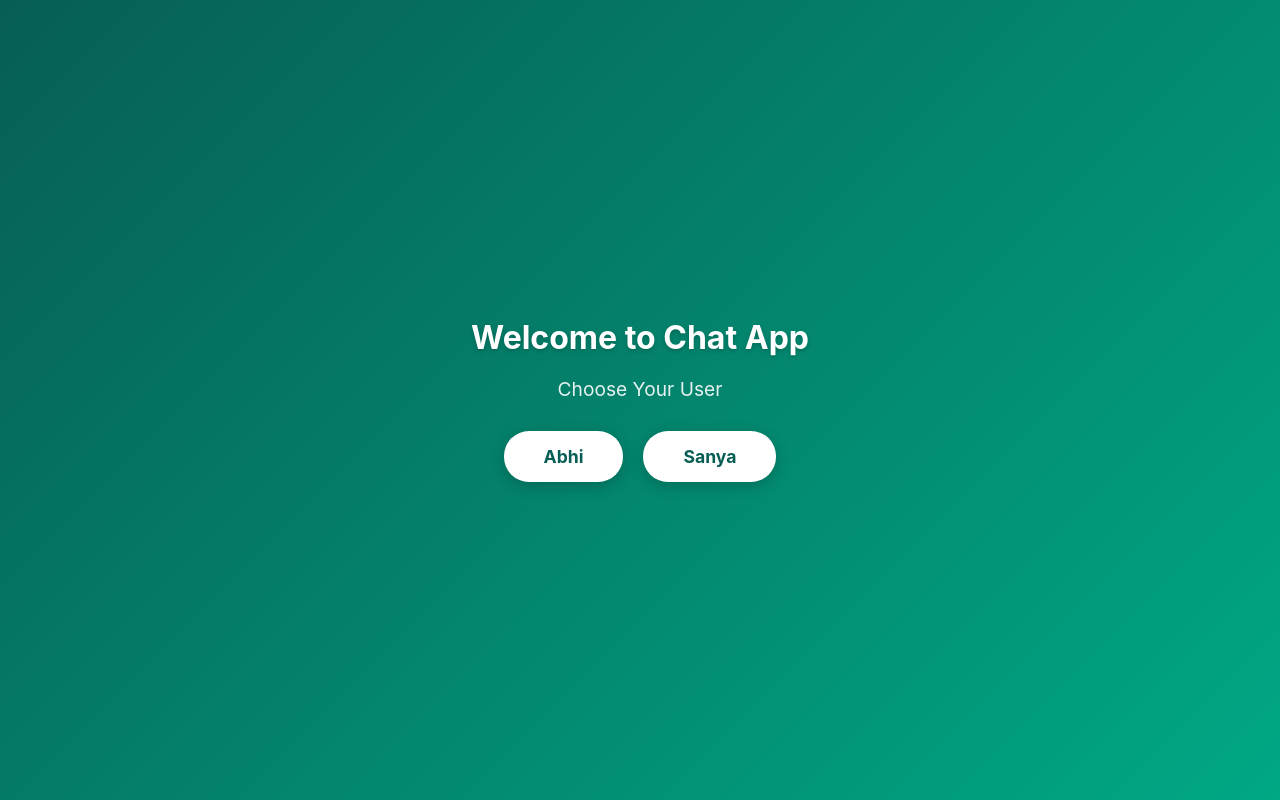
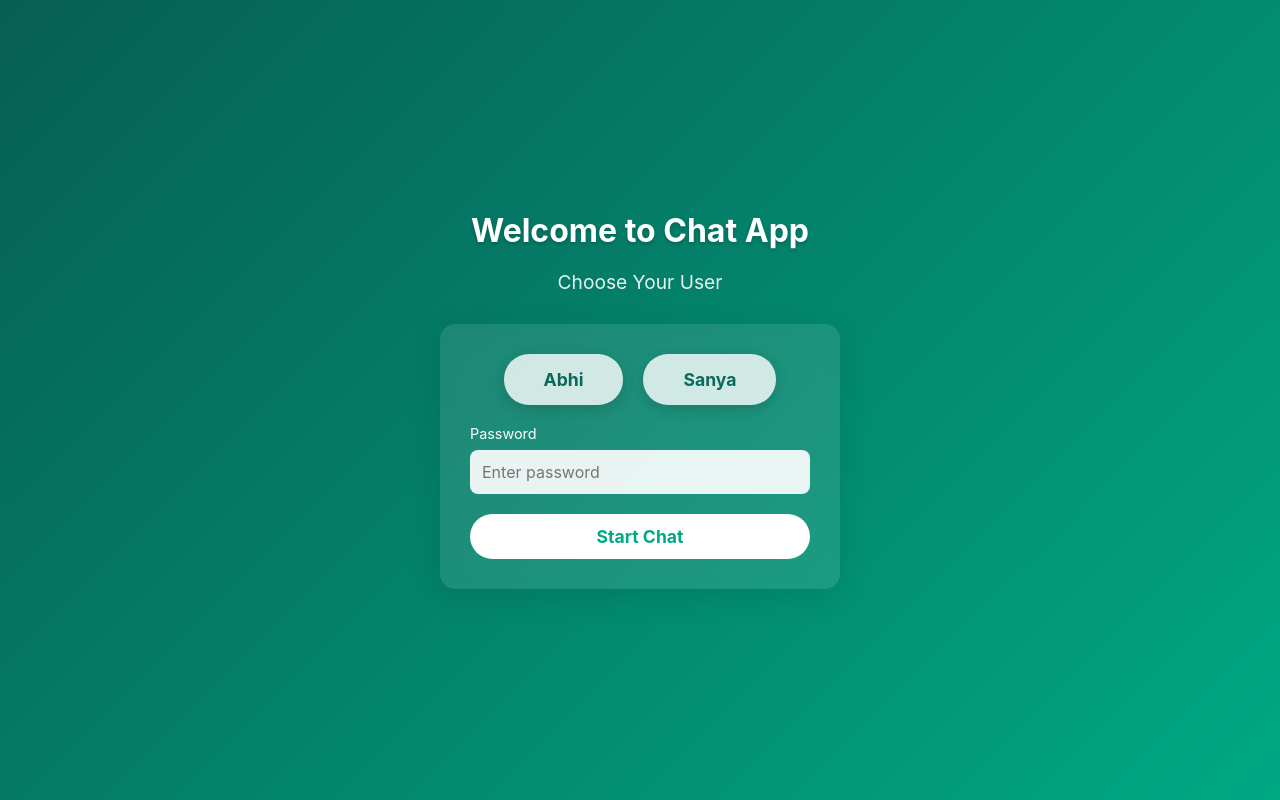
Before and after one commit to Mdazad4153/chat-app, a Flask app: page / in a window 1280 px wide. Run offline with Flask 3, Linux system fonts and the light colour scheme; the visitor is signed in with stand-in values (Sample User, id 1); some libraries are stand-ins or nearby versions.

Commit message:
Added password authentication for user selection

```diff
--- a/app.py
+++ b/app.py
@@ -9,10 +9,10 @@ app = Flask(__name__)
 app.config['SECRET_KEY'] = os.urandom(24)
 socketio = SocketIO(app)
 
-# Fixed users
-USERS = {
-    'Abhi': '415341',
-    'Sanya': '841401'
+# User credentials
+VALID_CREDENTIALS = {
+    'Abhi': '1234',
+    'Sanya': '5678'
 }
 
 # Initialize database
@@ -43,7 +43,7 @@ def login():
         username = request.form['username']
         password = request.form['password']
 
-        if username in USERS and USERS[username] == password:
+        if username in VALID_CREDENTIALS and VALID_CREDENTIALS[username] == password:
             session['username'] = username
             return redirect(url_for('home'))
         else:
@@ -116,9 +116,12 @@ def get_chat_history():
 @app.route('/set_username', methods=['POST'])
 def set_username():
     username = request.form.get('username')
-    if username:
-        session['username'] = username
-        return jsonify({'success': True})
+    password = request.form.get('password')
+
+    if username and password:
+        if username in VALID_CREDENTIALS and VALID_CREDENTIALS[username] == password:
+            session['username'] = username
+            return jsonify({'success': True})
     return jsonify({'success': False})
 
 @socketio.on('connect')
--- a/templates/index.html
+++ b/templates/index.html
@@ -465,11 +465,52 @@
             opacity: 0.9;
         }
 
+        .login-form {
+            background: rgba(255, 255, 255, 0.1);
+            padding: 30px;
+            border-radius: 15px;
+            backdrop-filter: blur(10px);
+            -webkit-backdrop-filter: blur(10px);
+            box-shadow: 0 8px 32px rgba(0,0,0,0.1);
+            width: 100%;
+            max-width: 400px;
+        }
+
+        .form-group {
+            margin-bottom: 20px;
+        }
+
+        .form-label {
+            display: block;
+            color: white;
+            margin-bottom: 8px;
+            font-size: 0.9em;
+            text-align: left;
+        }
+
+        .form-input {
+            width: 100%;
+            padding: 12px;
+            border: none;
+            border-radius: 8px;
+            background: rgba(255, 255, 255, 0.9);
+            color: #333;
+            font-size: 1em;
+            transition: all 0.3s ease;
+        }
+
+        .form-input:focus {
+            outline: none;
+            background: white;
+            box-shadow: 0 0 0 3px rgba(255,255,255,0.3);
+        }
+
         .user-buttons {
             display: flex;
             gap: 20px;
             flex-wrap: wrap;
             justify-content: center;
+            margin-bottom: 20px;
         }
 
         .user-button {
@@ -483,15 +524,64 @@
             box-shadow: 0 4px 15px rgba(0,0,0,0.2);
             color: var(--secondary-color);
             font-weight: bold;
+            opacity: 0.8;
+        }
+
+        .user-button.selected {
+            opacity: 1;
+            transform: translateY(-2px);
+            box-shadow: 0 6px 20px rgba(0,0,0,0.3);
+            background: var(--primary-color);
+            color: white;
         }
 
         .user-button:hover {
             transform: translateY(-2px);
             box-shadow: 0 6px 20px rgba(0,0,0,0.3);
+            opacity: 1;
         }
 
-        .user-button:active {
-            transform: translateY(0);
+        .login-button {
+            background: white;
+            color: var(--primary-color);
+            border: none;
+            padding: 12px 40px;
+            border-radius: 25px;
+            font-size: 1.1em;
+            font-weight: bold;
+            cursor: pointer;
+            transition: all 0.3s ease;
+            width: 100%;
+            margin-top: 20px;
+        }
+
+        .login-button:hover {
+            transform: translateY(-2px);
+            box-shadow: 0 6px 20px rgba(0,0,0,0.2);
+        }
+
+        .error-message {
+            color: #ff6b6b;
+            background: rgba(255,255,255,0.9);
+            padding: 10px;
+            border-radius: 8px;
+            margin-top: 20px;
+            display: none;
+        }
+
+        @media (max-width: 480px) {
+            .login-form {
+                padding: 20px;
+            }
+
+            .user-buttons {
+                flex-direction: column;
+                gap: 10px;
+            }
+
+            .user-button {
+                width: 100%;
+            }
         }
     </style>
 </head>
@@ -500,9 +590,17 @@
     <div class="user-selection" id="userSelection">
         <h1 class="welcome-text">Welcome to Chat App</h1>
         <p class="choose-text">Choose Your User</p>
+        <div class="login-form">
             <div class="user-buttons">
-            <button class="user-button" onclick="selectUser('Abhi')">Abhi</button>
-            <button class="user-button" onclick="selectUser('Sanya')">Sanya</button>
+                <button class="user-button" onclick="selectUserButton('Abhi')">Abhi</button>
+                <button class="user-button" onclick="selectUserButton('Sanya')">Sanya</button>
+            </div>
+            <div class="form-group">
+                <label class="form-label" for="password">Password</label>
+                <input type="password" id="password" class="form-input" placeholder="Enter password">
+            </div>
+            <button class="login-button" onclick="loginUser()">Start Chat</button>
+            <div class="error-message" id="errorMessage"></div>
         </div>
     </div>
 
@@ -574,26 +672,75 @@
     <script src="https://cdnjs.cloudflare.com/ajax/libs/socket.io/4.0.1/socket.io.js"></script>
     <script>
         // User selection functionality
-        function selectUser(username) {
+        let selectedUser = null;
+
+        function selectUserButton(username) {
+            selectedUser = username;
+            // Remove selected class from all buttons
+            document.querySelectorAll('.user-button').forEach(btn => {
+                btn.classList.remove('selected');
+            });
+            // Add selected class to clicked button
+            event.target.classList.add('selected');
+        }
+
+        function showError(message) {
+            const errorDiv = document.getElementById('errorMessage');
+            errorDiv.textContent = message;
+            errorDiv.style.display = 'block';
+            setTimeout(() => {
+                errorDiv.style.display = 'none';
+            }, 3000);
+        }
+
+        function loginUser() {
+            if (!selectedUser) {
+                showError('Please select a user');
+                return;
+            }
+
+            const password = document.getElementById('password').value;
+            if (!password) {
+                showError('Please enter password');
+                return;
+            }
+
+            // Check credentials
+            const validCredentials = {
+                'Abhi': '1234',
+                'Sanya': '5678'
+            };
+
+            if (validCredentials[selectedUser] === password) {
                 fetch('/set_username', {
                     method: 'POST',
                     headers: {
                         'Content-Type': 'application/x-www-form-urlencoded',
                     },
-                body: 'username=' + username
+                    body: 'username=' + selectedUser + '&password=' + password
                 })
                 .then(response => response.json())
                 .then(data => {
                     if (data.success) {
                         document.getElementById('userSelection').style.display = 'none';
                         document.getElementById('chatContainer').style.display = 'flex';
-                    // Update the username in the chat header
-                    document.querySelector('.username').textContent = username;
-                    // Connect to socket after user selection
+                        document.querySelector('.username').textContent = selectedUser;
                         initializeSocket();
+                    } else {
+                        showError('Login failed. Please try again.');
                     }
                 });
+            } else {
+                showError('Invalid password');
             }
+        }
+
+        // Handle Enter key in password field
+        document.getElementById('password').addEventListener('keypress', function(e) {
+            if (e.key === 'Enter') {
+                loginUser();
+            }
+        });
 
         // Initialize socket only after user selection
         function initializeSocket() {
```
Lines whose indentation alone changed are shown as unchanged.
